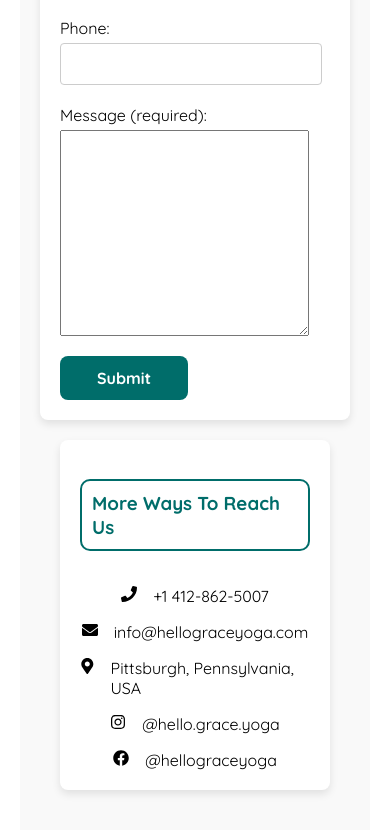
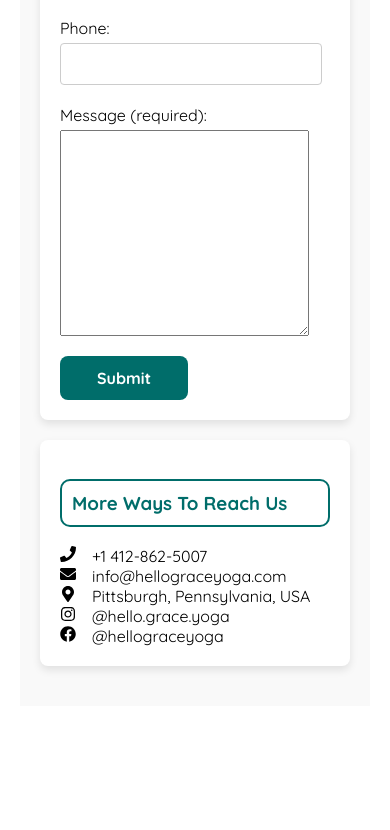
Before and after one commit to graceJZ/hellograceyoga, a React (Create React App) app: page / in a window 390 px wide. Shown: the part 4657-5487 px from the top of the page. After the commit the page ends 5363 px from the top, so only its background shows below. Built offline with nearby package versions, Linux system fonts and the light colour scheme.

Commit message:
adjusting contact display

```diff
--- a/src/components/Contact.css
+++ b/src/components/Contact.css
@@ -57,4 +57,9 @@
     align-items: center;
     display: block;
   }
+  .contact-info {
+    min-width: 100%;
+    align-items: center;
+    display: block;
+  }
 }
```
